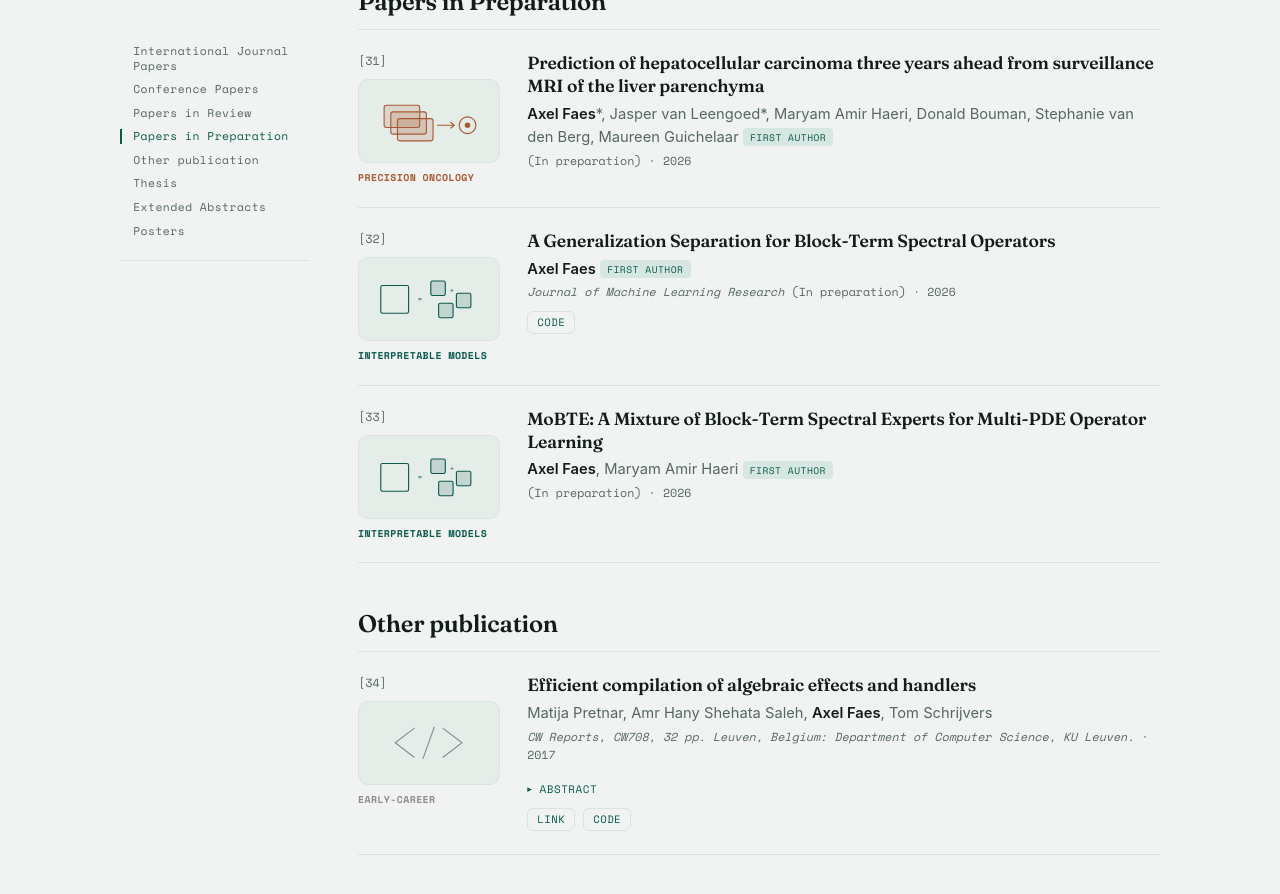
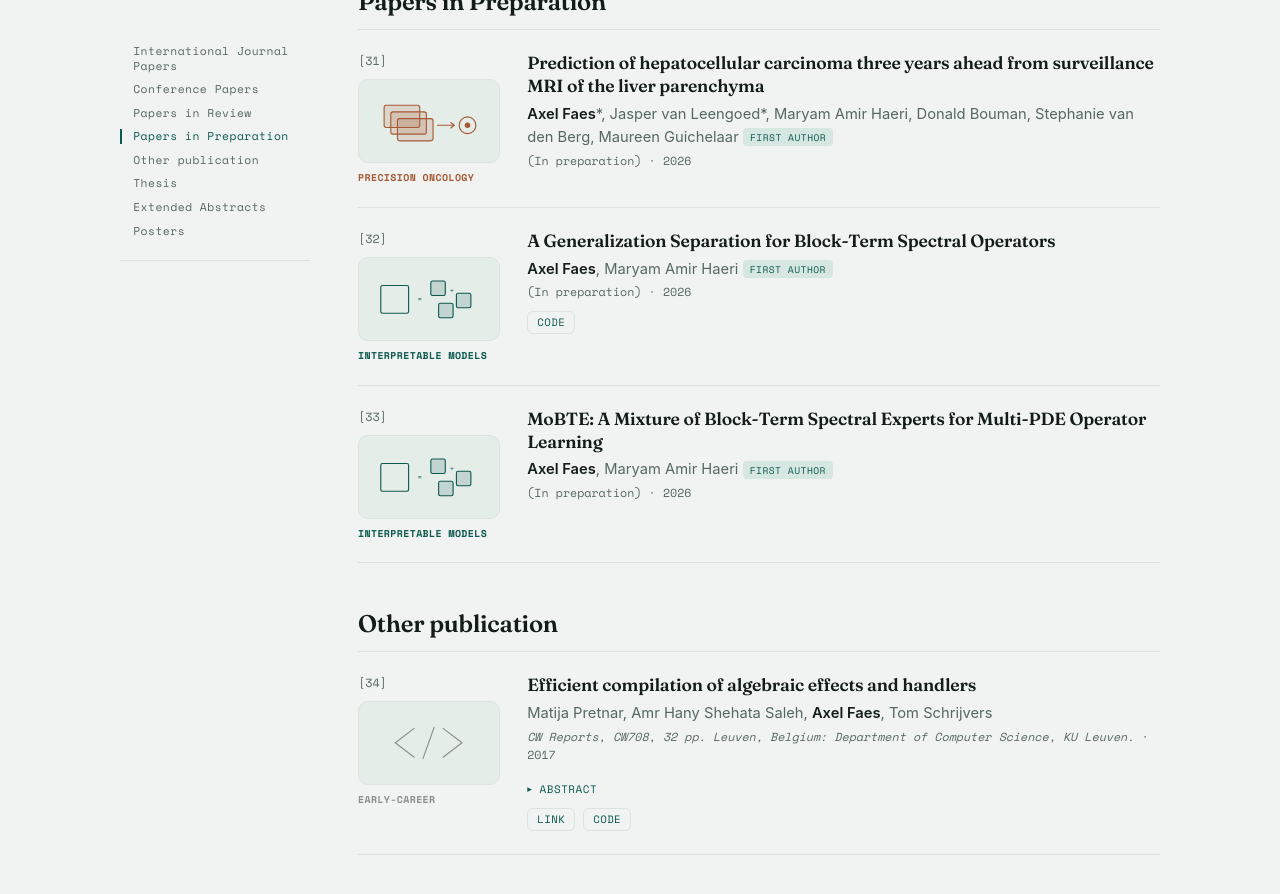
Before and after one commit to TheAxeC/theaxec.github.io, a Jekyll site: the page built from _pages/publications.md, in a window 1280 px wide and 900 px high, scrolled down 6677 px. Shown: the top 894 px of the window. Built offline with Jekyll 4.4.1, drawn with Linux system fonts in a browser that asks for light colours.

Commit message:
Update authorship in publications and revise CV

```diff
--- a/_data/publications.yml
+++ b/_data/publications.yml
@@ -184,12 +184,12 @@ papers-in-preparation:
       pub_post: (In preparation)
       pub_date: 2026
       url: ""
-    - authors: Axel Faes
+    - authors: Axel Faes, Maryam Amir Haeri
       title: A Generalization Separation for Block-Term Spectral Operators
       order: first
       program:
         - tensor
-      book: Journal of Machine Learning Research
+      book: ""
       pub_pre: ""
       pub_post: (In preparation)
       pub_date: 2026
```
Also changed, not shown: 1 other file.
